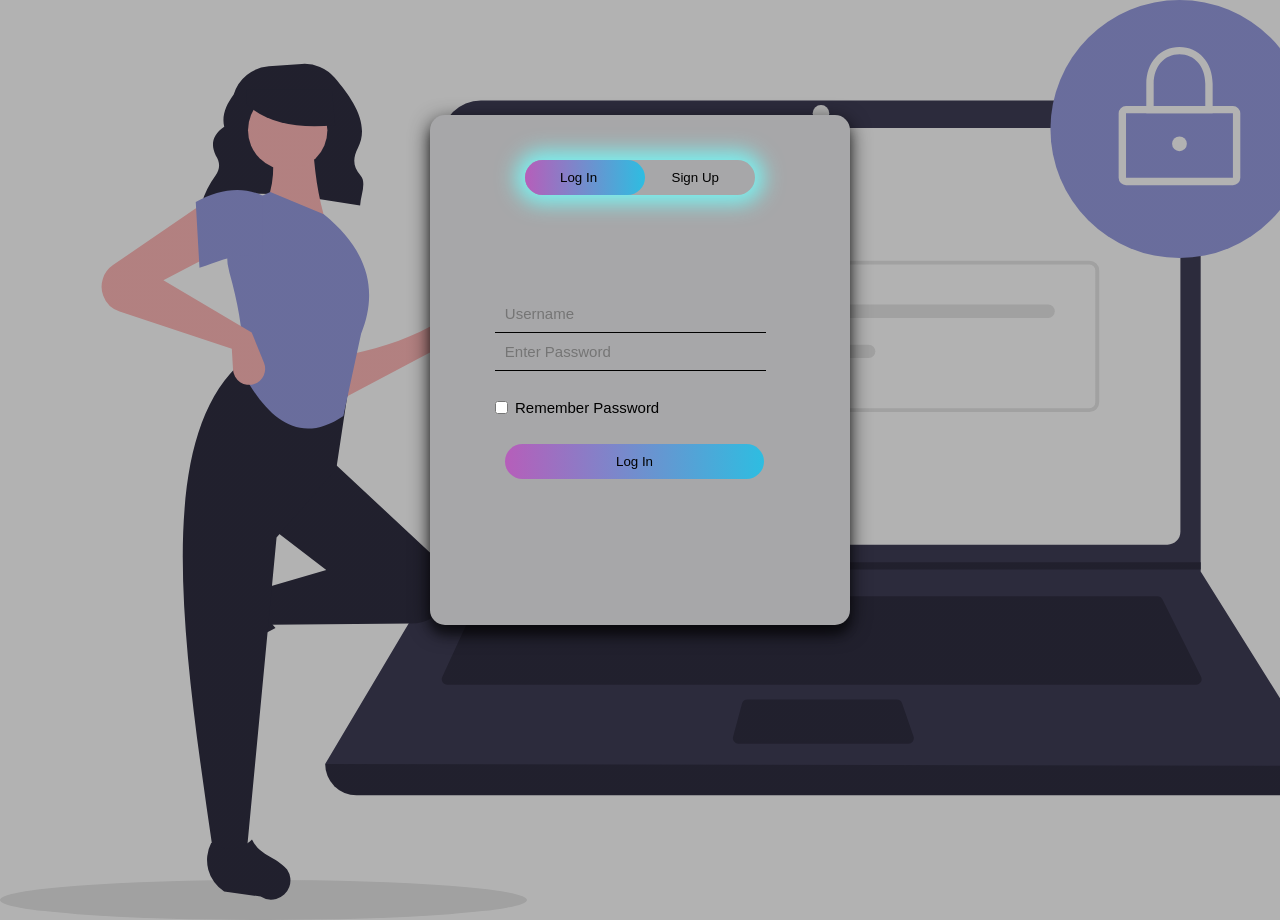
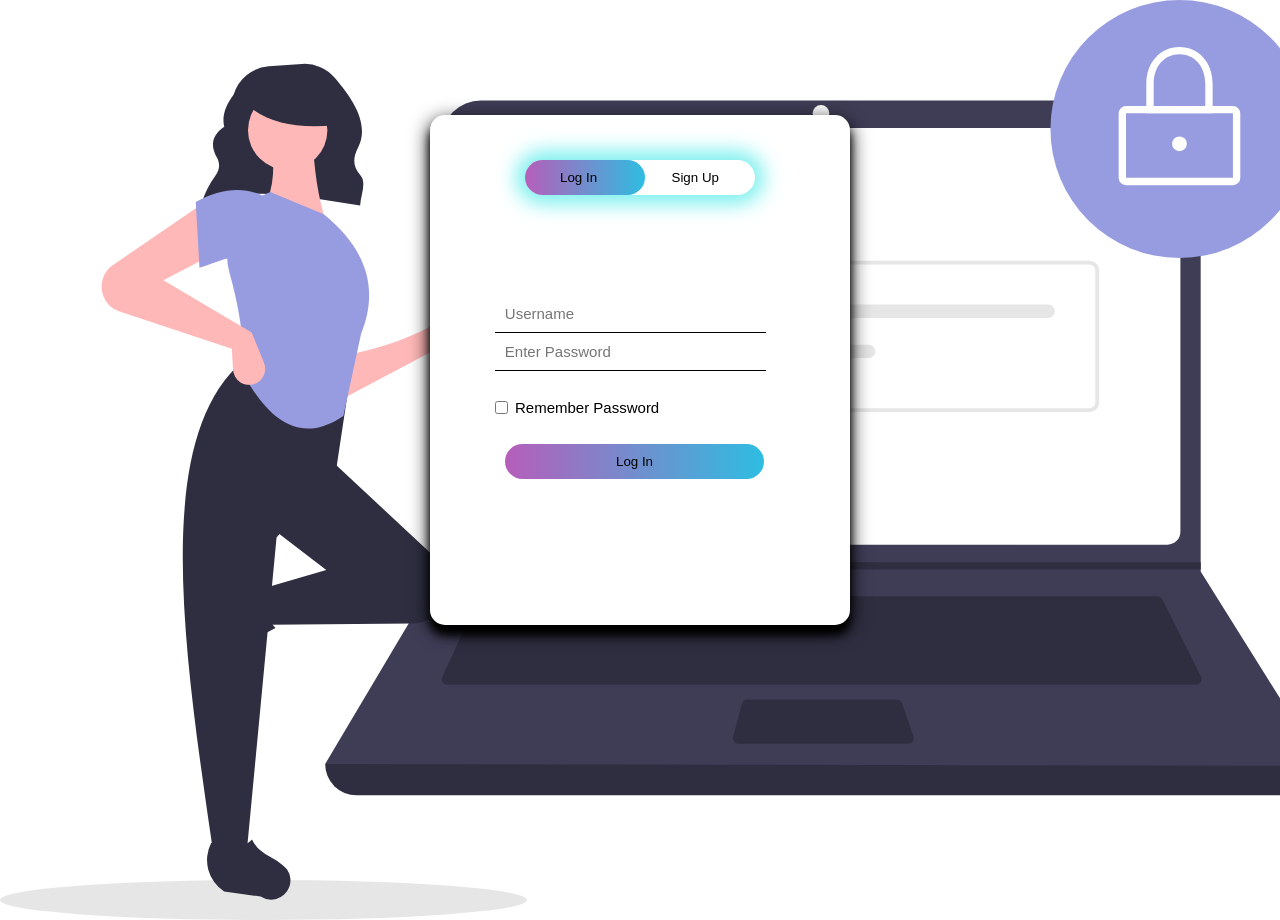
Before and after one commit to SMD-1/Registration, a plain HTML site: page index_0.html in a window 1280 px wide. Drawn offline with Linux system fonts and the light colour scheme.

Commit message:
change in background color

```diff
--- a/style_1.css
+++ b/style_1.css
@@ -7,7 +7,7 @@
 
 	height:115%;
 	width:100%;
-	background-image: linear-gradient(rgba(0,0,0,0.3),rgba(0,0,0,0.3)), url("backimg.svg");
+	background-image: linear-gradient(rgba(0,0,0,0),rgba(0,0,0,0)), url("backimg.svg");
 	background-size: cover;
 	position: absolute;
 
@@ -18,10 +18,10 @@
 	position:relative;
 	margin: 9% auto;
 	padding:10px;
-	background-color: #A7A7A9 ;
+	background-color: #fff ;
 	overflow:hidden;
 	border-radius:15px;
-	box-shadow: 0 10px 8px 0 rgba(0, 0, 0, 0.3), 0 6px 20px 0 rgba(0, 0, 0, 0.8);
+	box-shadow: 0 10px 8px 0 rgba(0, 0, 0, 1), 0 6px 20px 0 rgba(0, 0, 0, 1);
 
 }
 
```
